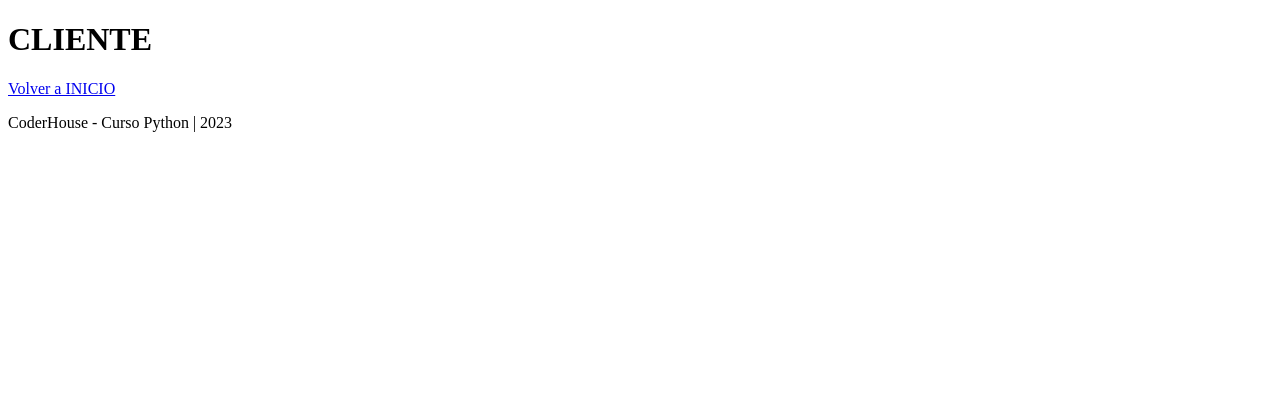
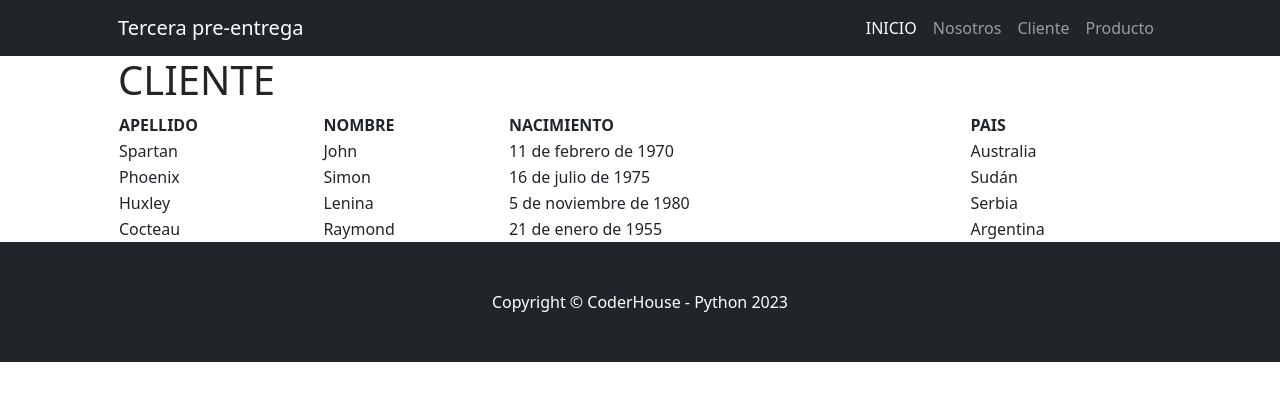
Before and after one commit to ccozz/ProyectoFinal-Colombo, a Django app: page /cliente/ in a window 1280 px wide. Shown: the top 401 px of the page. Run offline with Django 5.2, Linux system fonts and the light colour scheme; data comes from the database, SQL or seed files in the repository; some libraries are stand-ins or nearby versions.

Commit message:
llamada a DB cliente

```diff
--- a/project/cliente/templates/cliente/index.html
+++ b/project/cliente/templates/cliente/index.html
@@ -5,5 +5,22 @@
 {% endblock contenido_titulo %}
 
 {% block contenido %}
-    <a href="{% url 'core:index' %}">Volver a INICIO</a>
+
+    <table style="width:100%">
+        <tr>
+            <th>APELLIDO</th>
+            <th>NOMBRE</th>
+            <th>NACIMIENTO</th>
+            <th>PAIS</th>
+        </tr>
+        {% for cliente in clientes %}
+            <tr>
+                <td>{{cliente.apellido}}</td>
+                <td>{{cliente.nombre}}</td>
+                <td>{{cliente.nacimiento}}</td>
+                <td>{{cliente.pais_origen}}</td>
+            </tr>
+        {% endfor %}
+    </table>
+
 {% endblock contenido %}
--- a/project/cliente/views.py
+++ b/project/cliente/views.py
@@ -1,4 +1,10 @@
 from django.shortcuts import render
+from . import models
 
 def home(request):
-    return render(request, "cliente/index.html")
+    # llamada a la base de datos
+    # instancio y llamo objetos
+    clientes = models.Cliente.objects.all()
+    # creo un diccionario para pasar como parámetro en el render donde le explico que voy a llamar a los objetos que traigo con la llamada a la DB
+    context = {"clientes": clientes}
+    return render(request, "cliente/index.html", context)
--- a/project/core/templates/core/base.html
+++ b/project/core/templates/core/base.html
@@ -1,12 +1,23 @@
+{% load static %}
+
 <!DOCTYPE html>
-<html lang="en">
+<html lang="es">
     <head>
-    <meta charset="UTF-8">
-    <meta http-equiv="X-UA-Compatible" content="IE=edge">
-    <meta name="viewport" content="width=device-width, initial-scale=1.0">
+        <meta charset="utf-8" />
+        <meta name="viewport" content="width=device-width, initial-scale=1, shrink-to-fit=no" />
+        <meta name="description" content="" />
+        <meta name="author" content="" />
         <title>AppCoder</title>
+        <!-- Favicon-->
+        <link rel="icon" type="image/x-icon" href="{% static 'core/assets/favicon.ico' %}" />
+        <!-- Core theme CSS (includes Bootstrap)-->
+        <link href="{% static 'core/css/styles.css' %}" rel="stylesheet" />
     </head>
     <body>
+        {% include 'core/navbar.html' %}
+        <!-- Page Content-->
+        <div class="container px-4 px-lg-5">
+
             <h1>
                 {% block contenido_titulo %}
                 {% endblock contenido_titulo %}
@@ -15,11 +26,13 @@
             {% block contenido %}
             {% endblock contenido %}
 
-    {% block footer %}
-        <footer>
-            <p>CoderHouse - Curso Python | 2023</p>
-        </footer>
-    {% endblock footer %}
+        </div>
 
+        {% include 'core/footer.html' %}
+
+        <!-- Bootstrap core JS-->
+        <script src="https://cdn.jsdelivr.net/npm/bootstrap@5.2.3/dist/js/bootstrap.bundle.min.js"></script>
+        <!-- Core theme JS-->
+        <script src="{% static 'core/js/scripts.js' %}"></script>
     </body>
 </html>
--- a/project/core/templates/core/navbar.html
+++ b/project/core/templates/core/navbar.html
@@ -5,10 +5,10 @@
         <button class="navbar-toggler" type="button" data-bs-toggle="collapse" data-bs-target="#navbarSupportedContent" aria-controls="navbarSupportedContent" aria-expanded="false" aria-label="Toggle navigation"><span class="navbar-toggler-icon"></span></button>
         <div class="collapse navbar-collapse" id="navbarSupportedContent">
             <ul class="navbar-nav ms-auto mb-2 mb-lg-0">
-                <li class="nav-item"><a class="nav-link active" aria-current="page" href="#!">Home</a></li>
-                <li class="nav-item"><a class="nav-link" href="#!">About</a></li>
-                <li class="nav-item"><a class="nav-link" href="#!">Contact</a></li>
-                <li class="nav-item"><a class="nav-link" href="#!">Services</a></li>
+                <li class="nav-item"><a class="nav-link active" aria-current="page" href="{% url 'core:index' %}">INICIO</a></li>
+                <li class="nav-item"><a class="nav-link" href="{% url 'core:about' %}">Nosotros</a></li>
+                <li class="nav-item"><a class="nav-link" href="{% url 'cliente:index' %}">Cliente</a></li>
+                <li class="nav-item"><a class="nav-link" href="{% url 'producto:index' %}">Producto</a></li>
             </ul>
         </div>
     </div>
--- a/project/core/urls.py
+++ b/project/core/urls.py
@@ -5,4 +5,5 @@ app_name = "core"
 
 urlpatterns = [
     path('', views.home, name="index"),
+    path('about/', views.about, name="about"),
 ]
--- a/project/core/views.py
+++ b/project/core/views.py
@@ -2,3 +2,6 @@ from django.shortcuts import render
 
 def home(request):
     return render(request, "core/index.html")
+
+def about(request):
+    return render(request, "core/about.html")
```
Also changed, not shown: project/core/templates/core/about.html (added, +10 -0 lines), project/core/templates/core/index.html (+8 -28 lines), project/core/templates/core/index2.html (deleted, +0 -12 lines), project/core/static/core/img/chip.webp (added). Lines whose indentation alone changed are shown as unchanged.
